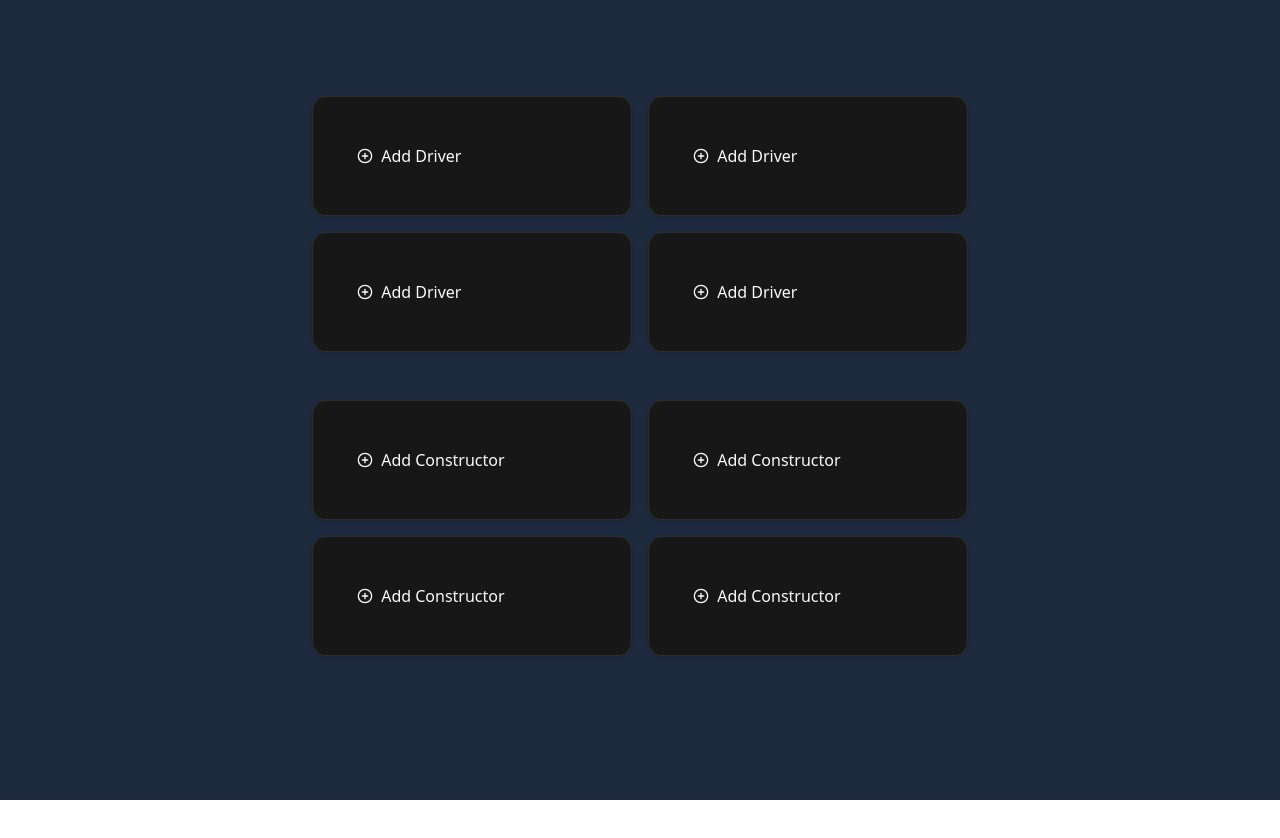
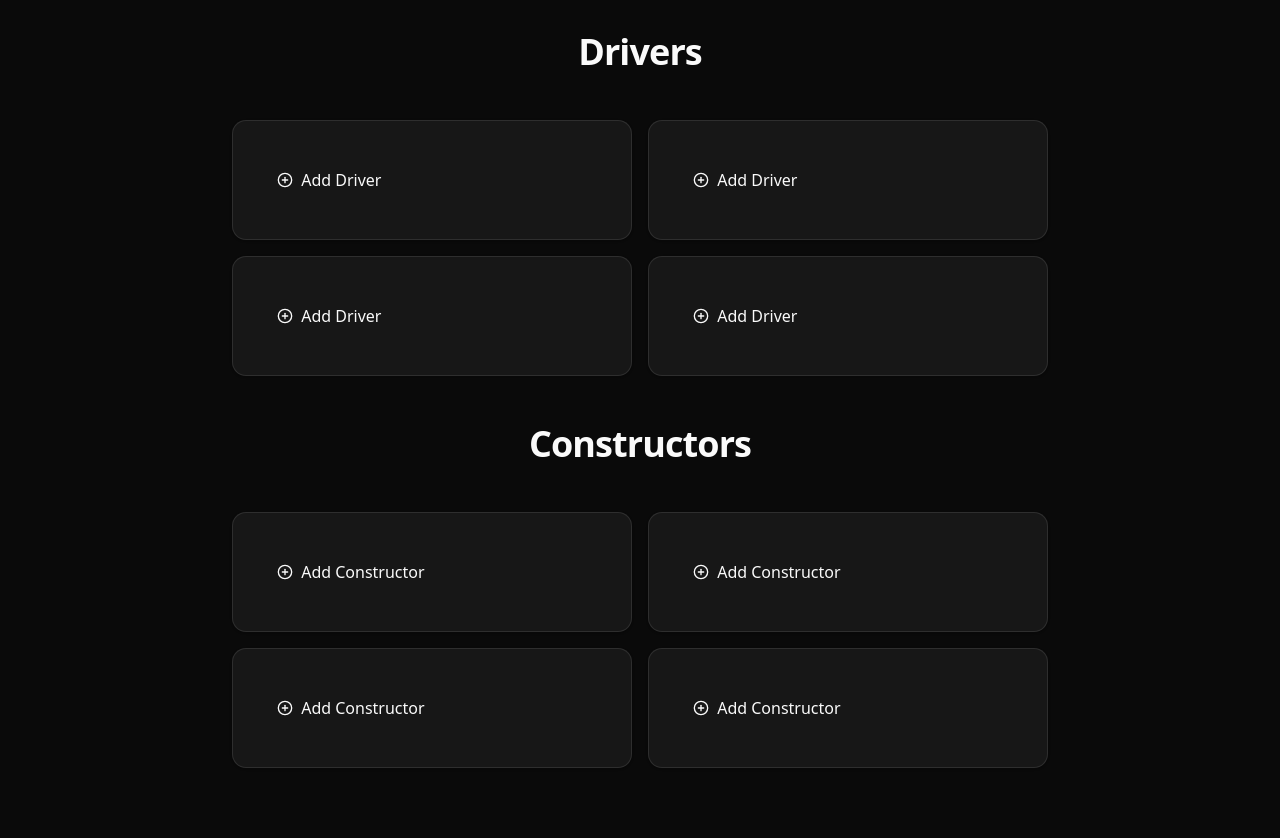
Before and after one commit to emsqrd/f1-companion, a React (Vite) app: page / in a window 1280 px wide. Shown: the top 838 px of the page. Before the commit the page ends 800 px from the top, so only its background shows below. Built offline with nearby package versions, Linux system fonts and the light colour scheme.

Commit message:
feat: removing unneeded styles. adding price and points mockups to driver card. added headers to cards.

```diff
--- a/src/components/ConstructorListItem/ConstructorListItem.tsx
+++ b/src/components/ConstructorListItem/ConstructorListItem.tsx
@@ -12,7 +12,7 @@ export function ConstructorListItem({ constructor, onSelect }: ConstructorListIt
   return (
     <li className="flex justify-between items-center pb-4">
       <span>{constructor.name}</span>
-      <Button className="!bg-transparent" variant="ghost" onClick={onSelect}>
+      <Button variant="ghost" onClick={onSelect}>
         <CirclePlus />
       </Button>
     </li>
--- a/src/components/ConstructorPicker/ConstructorPicker.tsx
+++ b/src/components/ConstructorPicker/ConstructorPicker.tsx
@@ -15,6 +15,9 @@ export function ConstructorPicker({ slotsCount = 4 }: { slotsCount?: number }) {
 
   return (
     <>
+      <h1 className="scroll-m-20 text-center text-3xl sm:text-4xl font-extrabold tracking-tight text-balance">
+        Constructors
+      </h1>
       <div className="grid grid-cols-2 gap-4">
         {slots.map((constructor, idx) => (
           <ConstructorCard
--- a/src/components/DriverCard/DriverCard.tsx
+++ b/src/components/DriverCard/DriverCard.tsx
@@ -1,5 +1,5 @@
 import type { Driver } from '@/contracts/Roles';
-import { CirclePlus, CircleUserRound, Trash } from 'lucide-react';
+import { CirclePlus, Trash } from 'lucide-react';
 
 import { RoleCard } from '../RoleCard/RoleCard';
 import { Button } from '../ui/button';
@@ -25,20 +25,24 @@ export function DriverCard({ driver, onOpenSheet, onRemove }: DriverCardProps) {
       );
     } else {
       return (
-        <>
-          <span className="flex items-center gap-2">
-            <CircleUserRound />
-            {`${driver.firstName} ${driver.lastName}`}
-          </span>
+        <div className="flex items-start w-full h-full">
+          <span className="w-20 aspect-square rounded-full border-2 border-gray-300 flex-none"></span>
+          <div className="flex flex-1 flex-col h-full justify-between items-start pl-4">
+            <div>{`${driver.firstName} ${driver.lastName}`}</div>
+            <div className="mt-auto">
+              <span>32 pts.</span>
+              <span>$14.5m</span>
+            </div>
+          </div>
           <Button
             size="icon"
-            className="text-red-500 hover:text-red-700 !bg-transparent opacity-0 group-hover:opacity-100 transition-opacity"
+            className="ml-auto text-red-500 hover:text-red-700 !bg-transparent opacity-0 group-hover:opacity-100 transition-opacity flex-none"
             aria-label="Remove Driver"
             onClick={onRemove}
           >
             <Trash />
           </Button>
-        </>
+        </div>
       );
     }
   };
--- a/src/components/DriverListItem/DriverListItem.tsx
+++ b/src/components/DriverListItem/DriverListItem.tsx
@@ -14,7 +14,7 @@ export function DriverListItem({ driver, onSelect }: DriverListItemProps) {
       <span>
         {driver.firstName} {driver.lastName}
       </span>
-      <Button className="!bg-transparent" variant="ghost" onClick={onSelect}>
+      <Button variant="ghost" onClick={onSelect}>
         <CirclePlus />
       </Button>
     </li>
--- a/src/components/DriverPicker/DriverPicker.tsx
+++ b/src/components/DriverPicker/DriverPicker.tsx
@@ -15,6 +15,9 @@ export function DriverPicker({ slotsCount = 4 }: { slotsCount?: number }) {
 
   return (
     <>
+      <h1 className="scroll-m-20 text-center text-3xl sm:text-4xl font-extrabold tracking-tight text-balance">
+        Drivers
+      </h1>
       <div className="grid grid-cols-2 gap-4">
         {slots.map((driver, idx) => (
           <DriverCard
--- a/src/components/RoleCard/RoleCard.tsx
+++ b/src/components/RoleCard/RoleCard.tsx
@@ -4,7 +4,7 @@ import { Card, CardContent } from '../ui/card';
 
 export function RoleCard({ renderCardContent }: { renderCardContent: () => ReactNode }) {
   return (
-    <Card className="w-80 h-30">
+    <Card className="w-100 h-30">
       <CardContent className="flex items-center justify-between group h-full">
         {renderCardContent()}
       </CardContent>
--- a/src/index.css
+++ b/src/index.css
@@ -67,11 +67,6 @@ body {
   min-height: 100vh;
 }
 
-h1 {
-  font-size: 3.2em;
-  line-height: 1.1;
-}
-
 button {
   border-radius: 8px;
   border: 1px solid transparent;
@@ -79,7 +74,6 @@ button {
   font-size: 1em;
   font-weight: 500;
   font-family: inherit;
-  background-color: #1a1a1a;
   cursor: pointer;
   transition: border-color 0.25s;
 }
@@ -136,11 +130,11 @@ button {
 }
 
 .dark {
-  --background: oklch(0.28 0.04 260);
+  --background: oklch(0.145 0 0);
   --foreground: oklch(0.985 0 0);
   --card: oklch(0.205 0 0);
   --card-foreground: oklch(0.985 0 0);
-  --popover: oklch(0.205 0 0);
+  --popover: oklch(0.269 0 0);
   --popover-foreground: oklch(0.985 0 0);
   --primary: oklch(0.922 0 0);
   --primary-foreground: oklch(0.205 0 0);
@@ -148,7 +142,7 @@ button {
   --secondary-foreground: oklch(0.985 0 0);
   --muted: oklch(0.269 0 0);
   --muted-foreground: oklch(0.708 0 0);
-  --accent: oklch(0.269 0 0);
+  --accent: oklch(0.371 0 0);
   --accent-foreground: oklch(0.985 0 0);
   --destructive: oklch(0.704 0.191 22.216);
   --border: oklch(1 0 0 / 10%);
@@ -166,7 +160,7 @@ button {
   --sidebar-accent: oklch(0.269 0 0);
   --sidebar-accent-foreground: oklch(0.985 0 0);
   --sidebar-border: oklch(1 0 0 / 10%);
-  --sidebar-ring: oklch(0.556 0 0);
+  --sidebar-ring: oklch(0.439 0 0);
 }
 
 @layer base {
```
